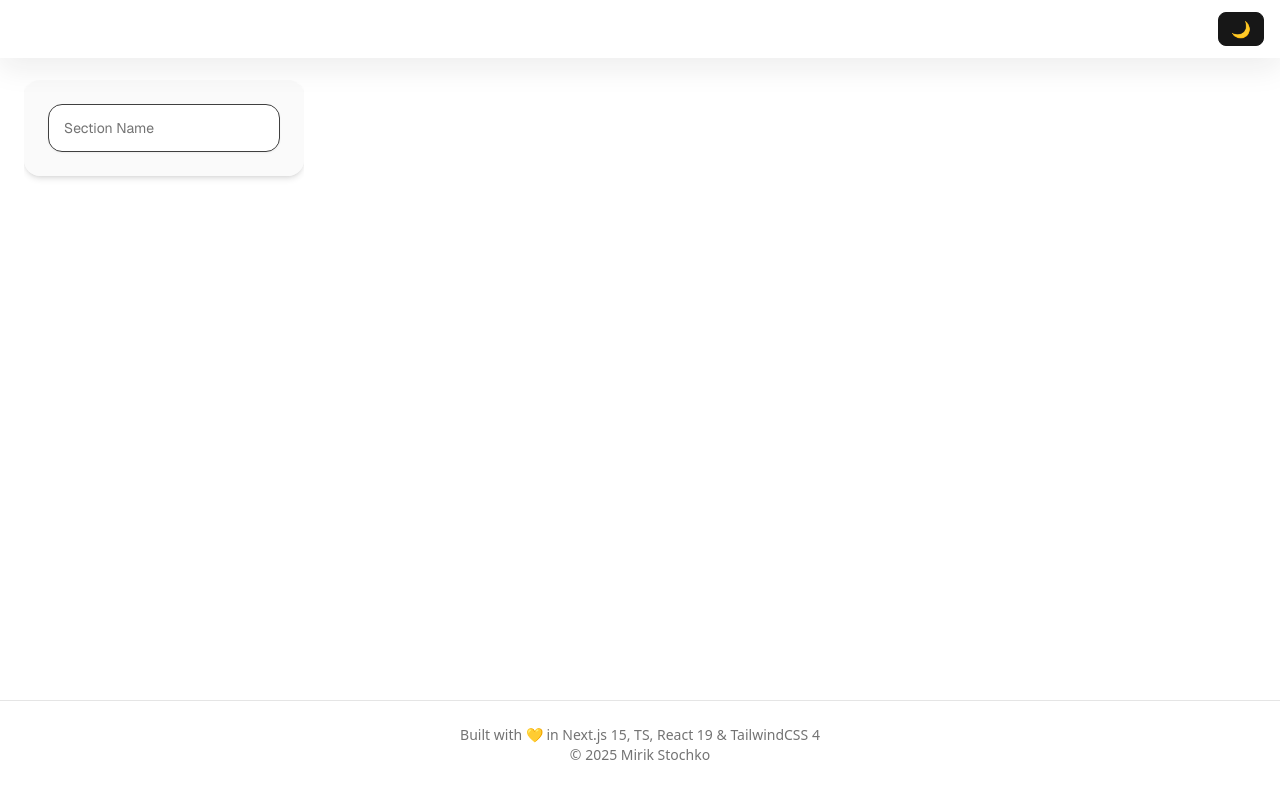
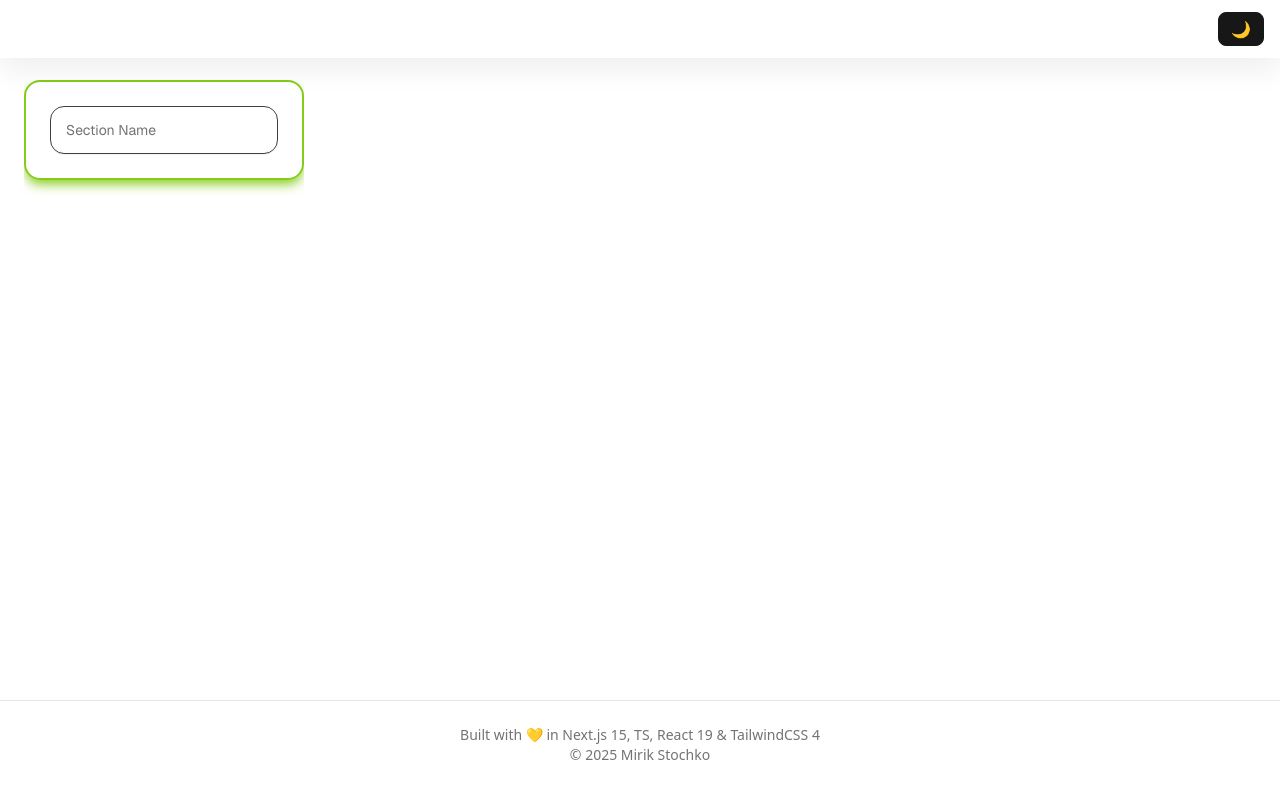
Before and after one commit to Mirik-ua/focus_board, a Next.js app: page / in a window 1280 px wide. Built offline with nearby package versions, Linux system fonts and the light colour scheme.

Commit message:
add section color

```diff
--- a/src/app/page.tsx
+++ b/src/app/page.tsx
@@ -2,11 +2,14 @@
 import { BlankSection } from '@/components/todo/BlankSection'
 import { SectionBlock } from '@/components/todo/SectionBlock'
 import { SectionTodo } from '@/components/todo/SectionTodo'
+import { useColors } from '@/hooks/useColor'
 import { useStoreTodo } from '@/store/todo'
 import { SectionType } from '@/types/todo'
 
 export default function TodoList() {
   const { sections } = useStoreTodo()
+  const color = useColors()
+
   return (
     <div
       className="flex font-sans  pt-20  px-6 gap-16  pb-6"
@@ -18,13 +21,15 @@ export default function TodoList() {
       <main className="flex overflow-x-scroll gap-[32px] ">
         {sections.length
           ? sections.map((s: SectionType) => (
-              <SectionBlock key={s.id}>
+              <SectionBlock key={s.id} color={s.color}>
                 <SectionTodo section={s} />
               </SectionBlock>
             ))
           : null}
-        <SectionBlock>
-          <div className="overflow-y-auto">{<BlankSection />}</div>
+        <SectionBlock color={color}>
+          <div className="overflow-y-auto">
+            {<BlankSection color={color} />}
+          </div>
         </SectionBlock>
       </main>
       <footer className="row-start-3 flex gap-[24px] flex-wrap items-center justify-center"></footer>
--- a/src/components/todo/BlankSection.tsx
+++ b/src/components/todo/BlankSection.tsx
@@ -4,15 +4,20 @@ import { InputProcess } from '@/types/process'
 import { useState } from 'react'
 import { useStoreTodo } from '@/store/todo'
 import { useUId } from '@/hooks/useUid'
+import { useColors } from '@/hooks/useColor'
 
 type FieldType = {
   value: string
   error: null | string
 }
 
+type PropsType = {
+  color: string
+}
+
 const initialField = { value: '', error: null }
 
-export function BlankSection() {
+export function BlankSection({ color }: PropsType) {
   const [field, setField] = useState<FieldType>(initialField)
   const { addSection } = useStoreTodo()
   const uId = useUId()
@@ -30,7 +35,7 @@ export function BlankSection() {
     firstInput.blur()
 
     setField(initialField)
-    addSection({ id: uId, name: field.value, todos: [] })
+    addSection({ color, id: uId, name: field.value, todos: [] })
   }
 
   const handleChange = (e: InputProcess<HTMLInputElement>): void => {
--- a/src/components/todo/BlankTodo.tsx
+++ b/src/components/todo/BlankTodo.tsx
@@ -29,7 +29,7 @@ export function BlankTodo({ sectionId, sectionName }: SectionsType) {
   }
 
   return (
-    <form onSubmit={handleSubmit} className="mt-5 'border-b-1 border-gray-200'">
+    <form onSubmit={handleSubmit} className="mt-1 'border-b-1 border-gray-200'">
       <InputLabel
         value={value}
         id={sectionName + sectionId}
--- a/src/components/todo/SectionBlock.tsx
+++ b/src/components/todo/SectionBlock.tsx
@@ -1,11 +1,20 @@
 'use client'
 import { JSX } from 'react'
 
-export function SectionBlock({ children }: { children: JSX.Element }) {
+type SectionBlockType = {
+  children: JSX.Element
+  color: string
+}
+
+export function SectionBlock({ children, color }: SectionBlockType) {
   return (
     <div
-      className="min-w-[280px] overflow-hidden p-4 max-w-[min-content] h-max rounded-2xl
-        shadow-md bg-muted/50 transition-transform duration-300 ease-[cubic-bezier(0.22,1,0.36,1)]"
+      className={`min-w-[280px] overflow-hidden p-4 max-w-[min-content] h-max rounded-2xl
+        shadow-md  transition-transform duration-300 ease-[cubic-bezier(0.22,1,0.36,1)]`}
+      style={{
+        border: `2px solid ${color}`,
+        boxShadow: `0 6px 12px -2px ${color}`,
+      }}
     >
       {children}
     </div>
--- a/src/components/todo/SectionTodo.tsx
+++ b/src/components/todo/SectionTodo.tsx
@@ -13,7 +13,17 @@ export function SectionTodo({ section }: { section: SectionType }) {
               return (
                 <div
                   key={i.id}
-                  className="rounded-lg px-4 py-3 bg-muted text-foreground border border-muted-foreground/10 transition-colors hover:bg-muted/80"
+                  className="rounded-lg px-4 py-3 text-foreground border transition-colors
+                   border-white/80
+                    duration-200 ease-in-out cursor-pointer
+                    hover:scale-[1.02]
+                    hover:shadow-[0_4px_12px_rgba(255,255,255,0.15)]
+                    hover:bg-white/10
+                    dark:border-black/80 dark:hover:bg-black/10"
+                  style={{
+                    borderColor: `rgba(var(--muted-foreground), 0.1)`,
+                    transition: 'background-color 0.6s ease',
+                  }}
                 >
                   {i.name}
                 </div>
--- a/src/components/ui/input.tsx
+++ b/src/components/ui/input.tsx
@@ -12,9 +12,17 @@ function Input({
       type={type}
       data-slot="input"
       className={cn(
-        'file:text-foreground placeholder:text-muted-foreground selection:bg-primary selection:text-primary-foreground dark:bg-input/30 border-input flex h-9 w-full min-w-0 rounded-md border bg-transparent px-3 py-1 text-base shadow-xs transition-[color,box-shadow] outline-none file:inline-flex file:h-7 file:border-0 file:bg-transparent file:text-sm file:font-medium disabled:pointer-events-none disabled:cursor-not-allowed disabled:opacity-50 md:text-sm',
+        'bg-background text-foreground placeholder:text-muted-foreground',
+        'file:text-foreground selection:bg-primary selection:text-primary-foreground',
+
+        'file:bg-transparent file:border-0 file:inline-flex file:h-7 file:text-sm file:font-medium',
+
+        'flex h-9 w-full min-w-0 rounded-md border border-input px-3 py-1 text-base shadow-xs transition-[color,box-shadow] outline-none md:text-sm',
+
         'focus-visible:border-ring focus-visible:ring-ring/50 focus-visible:ring-[3px]',
         'aria-invalid:ring-destructive/20 dark:aria-invalid:ring-destructive/40 aria-invalid:border-destructive',
+
+        'disabled:pointer-events-none disabled:cursor-not-allowed disabled:opacity-50',
         className
       )}
       {...props}
--- /dev/null
+++ b/src/hooks/useColor.tsx
@@ -0,0 +1,7 @@
+import { colors } from '@/mocks/todo.json'
+
+export const useColors = () => {
+  const randomColor = () => Math.floor(Math.random() * colors.length)
+
+  return colors[randomColor()]
+}
--- a/src/mocks/todo.json
+++ b/src/mocks/todo.json
@@ -1,3 +1,25 @@
 {
-  "todoFilters": ["all", "completed", "active"]
+  "todoFilters": ["all", "completed", "active"],
+  "colors": [
+    "#1e40af",
+    "#be123c",
+    "#059669",
+    "#f59e0b",
+    "#7c3aed",
+    "#10b981",
+    "#3b82f6",
+    "#d97706",
+    "#ec4899",
+    "#14b8a6",
+    "#a855f7",
+    "#e11d48",
+    "#0ea5e9",
+    "#6366f1",
+    "#f43f5e",
+    "#22c55e",
+    "#facc15",
+    "#f97316",
+    "#fb923c",
+    "#84cc16"
+  ]
 }
--- a/src/shared/InputLabel.tsx
+++ b/src/shared/InputLabel.tsx
@@ -1,5 +1,5 @@
 import { Input } from '@/components/ui/input'
-import { cn } from '@/lib/utils' // або свій clsx/cn хелпер
+import { cn } from '@/lib/utils'
 import { InputProcess } from '@/types/process'
 
 type InputLabelType = {
@@ -31,7 +31,7 @@ export function InputLabel({
         {...props}
         className={cn(
           'peer h-12 w-full rounded-xl border border-neutral-700 bg-background px-4 pt-5 pb-2 text-sm dark:text-white shadow-inner transition-all',
-          'focus:border-purple-500 focus:ring-2 focus:ring-purple-500'
+          'placeholder:text-white-400 focus:border-purple-500 focus:ring-2 focus:ring-purple-500'
         )}
       />
       <label
--- a/src/store/todo.jsx
+++ b/src/store/todo.jsx
@@ -1,9 +1,10 @@
 import { create } from 'zustand'
-import { devtools } from 'zustand/middleware'
-import {SectionsType} from '@/types/todo'
+import { devtools, persist } from 'zustand/middleware'
 
 export const useStoreTodo = create()(
-    devtools((set) => ({
+    devtools(
+        persist(
+            (set) => ({
         sections: [],
         addSection: (data) => set((state) => ({...state, sections: ([ ...state.sections, data ])})),
         addTodo: ({ sectionId, value, uId }) => set((state) => ({
@@ -16,4 +17,4 @@ export const useStoreTodo = create()(
                 }
             })
             }))
-    }), { name: 'SectionStore' }))
+    }), { name: 'SectionStore' })))
--- a/src/types/todo.ts
+++ b/src/types/todo.ts
@@ -28,5 +28,6 @@ export type SectionsType = {
 export type SectionType = {
   id: string
   name: string
+  color: string
   todos: TodoType[]
 }
```
